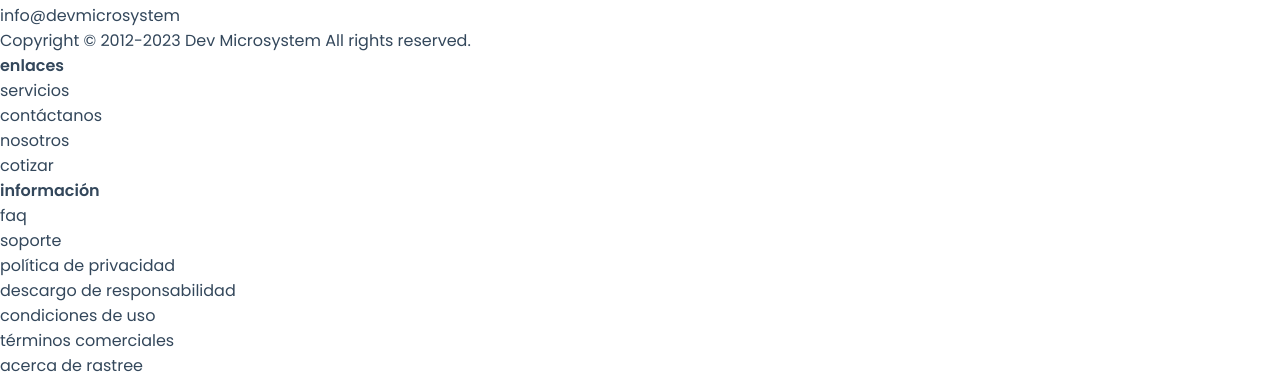
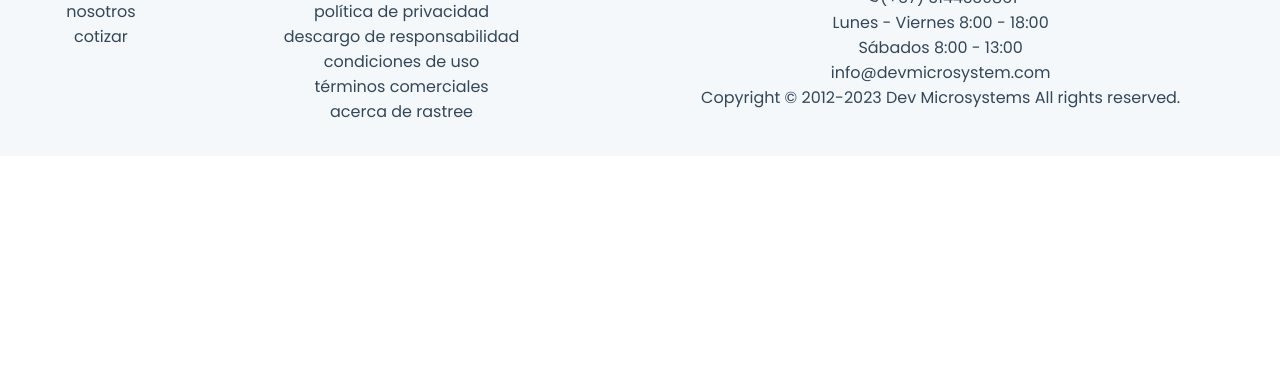
Before and after one commit to devmicrosystems/rastree-website, a website built with Vite: page index.html in a window 1280 px wide. Shown: the part 2202-2580 px from the top of the page. After the commit the page ends 2358 px from the top, so only its background shows below. Built offline with nearby package versions, Linux system fonts and the light colour scheme.

Commit message:
footer section

```diff
--- a/index.html
+++ b/index.html
@@ -150,10 +150,17 @@
 					<p>ya sea que desee comenzar a ver la diferencia en las operaciones de su flota o necesite
 					ayuda con las unidades de seguimiento de su flota actual, Rastree está aquí para ayudarlo.</p>
 		      <address>
+						<!--
 						Lunes - Viernes | 8:00 - 18:00<br>
 						comercial: <span class="bx bx-phone"></span><a
-							href="tel:+573144339861">+57-3144339861</a><br>
+							href="tel:+573144339861">(+57) 3144339861</a><br>
 						<a href="mailto:info@devmicrosystem.com">info@devmicrosystem</a>
+						-->
+						Lunes - Viernes 8:00 - 18:00<br>
+						Sábados 8:00 - 13:00<br>
+						comercial: <span class="bx bx-phone"></span><a
+							href="tel:+573144339861">(+57) 3144339861</a><br>
+						<a href="mailto:info@devmicrosystem.com" target="_blank">info@devmicrosystem.com</a>
 					</address>
 				</section>
 				<section>
@@ -186,20 +193,20 @@
 			</article>
 		</main>
 		<footer>
-			<div class="f-i">
-
+			<div class="f-1">
 				<svg class="logo-symbol-svg">
 					<use xlink:href="#logo-symbol-svg"></use>
 				</svg>
 		      <address>
-						Lunes - Viernes | 8:00 - 18:00<br>
-						comercial: <span class="bx bx-phone"></span><a
-							href="tel:+573144339861">+57-3144339861</a><br>
-						<a href="mailto:info@devmicrosystem.com">info@devmicrosystem</a>
+						<span class="bx bx-phone"></span><a
+						href="tel:+573144339861">(+57) 3144339861</a><br>
+						Lunes - Viernes 8:00 - 18:00<br>
+						Sábados 8:00 - 13:00<br>
+						<a href="mailto:info@devmicrosystem.com" target="_blank">info@devmicrosystem.com</a>
 					</address>
-					<p>Copyright © 2012-2023 Dev Microsystem All rights reserved.</p>
+					<p>Copyright © 2012-2023 Dev Microsystems All rights reserved.</p>
 			</div>
-			<div class="f-i"></div>
+			<div class="f-2">
 			  <h4>enlaces</h4>
 				<ul>
 					<li>servicios</li>
@@ -207,7 +214,8 @@
 					<li>nosotros</li>
 					<li>cotizar</li>
 				</ul>
-			<div class="f-i">
+			</div>
+			<div class="f-3">
 				<h4>información</h4>
 				<ul>
 					<li>faq</li>
--- a/style.css
+++ b/style.css
@@ -504,3 +504,27 @@
     font-weight: 700;
     text-transform: capitalize;
 }
+/*
+ * footer
+ */
+footer {
+    background-color: var(--clr-white-2);
+    display: flex;
+    flex-wrap: wrap;
+    gap: 2rem;
+    justify-content: center;
+    padding: 2rem 0;
+}
+.f-1 {
+    order: 3;
+    flex-grow: 2;
+}
+[class^="f-"]:nth-child(1n+2) {
+    flex-grow: 1;
+}
+footer h4 {
+    text-transform: capitalize;
+}
+footer > [class^="f-"] {
+    text-align: center;
+}
```
